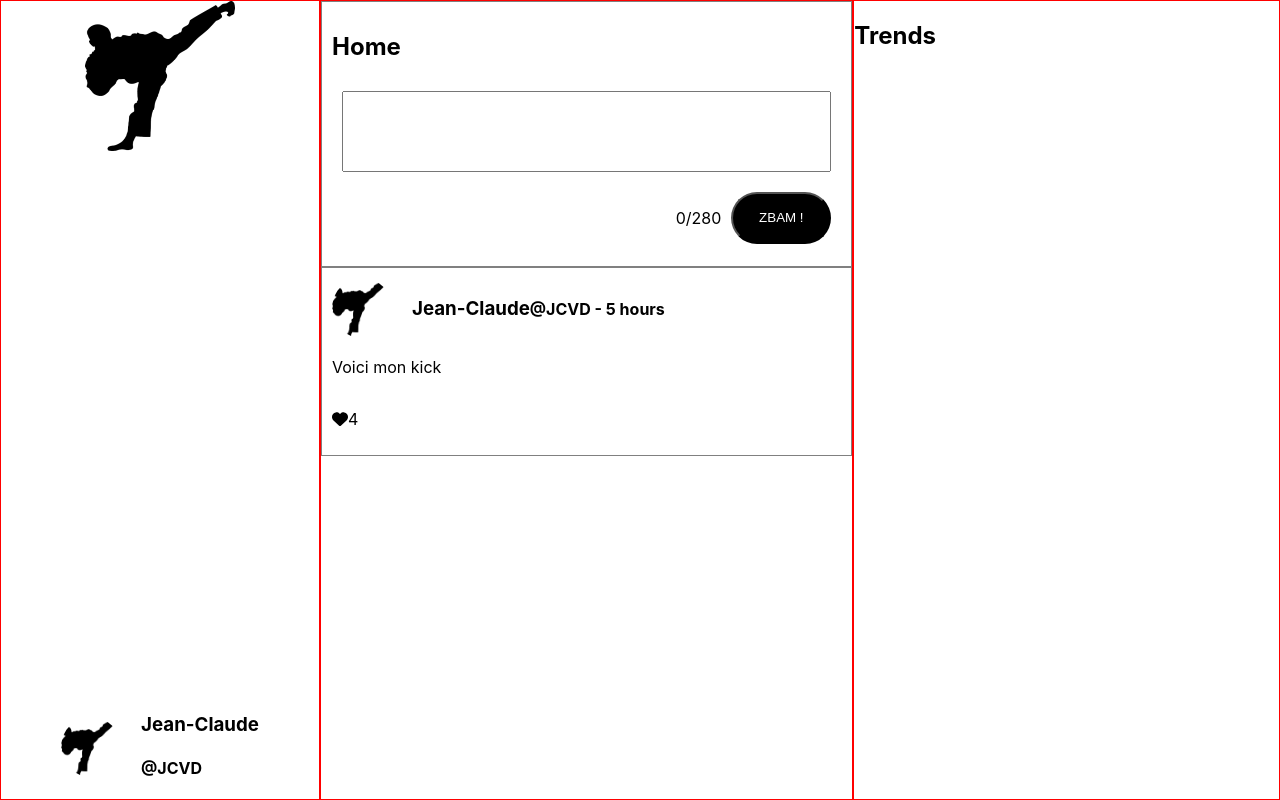
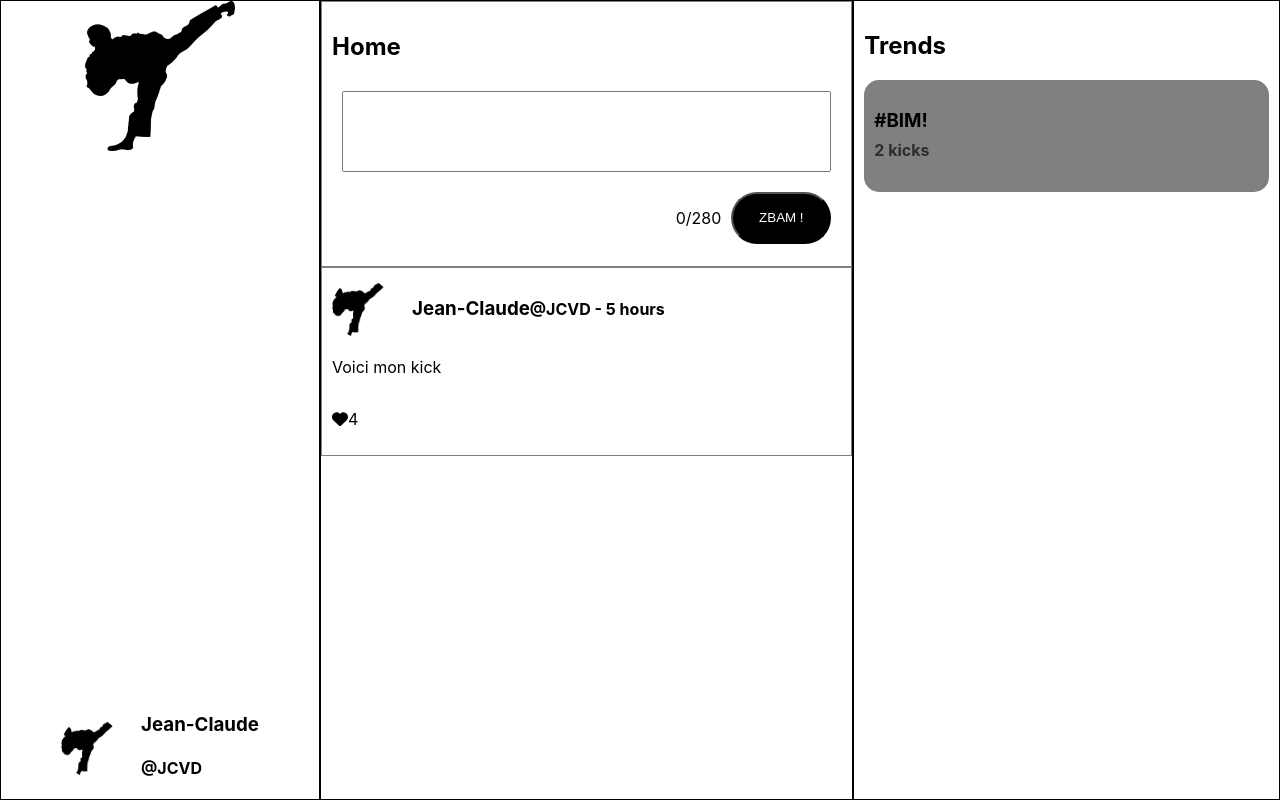
Before and after one commit to pfbouquet/hackatweet-frontend, a Next.js app: page /home in a window 1280 px wide. Built offline with nearby package versions, Linux system fonts and the light colour scheme.

Commit message:
base front home ok > à fignoler

```diff
--- a/components/Home.js
+++ b/components/Home.js
@@ -1,5 +1,6 @@
 import styles from '../styles/Home.module.css';
 import Kick from './Kick'
+import Trend from './Trend'
 
 function Home() {
 
@@ -36,8 +37,10 @@ function Home() {
 
       <div className={styles.rightContainer}>
         <h2>Trends</h2>
+          <div className={styles.blockTrends}>
+            <Trend />
 
-
+          </div>
       </div>
     </div>
   );
--- a/components/Kick.js
+++ b/components/Kick.js
@@ -1,6 +1,6 @@
 import styles from '../styles/Kick.module.css'
 import { FontAwesomeIcon } from '@fortawesome/react-fontawesome';
-import { faHeart} from '@fortawesome/free-solid-svg-icons';
+import { faHeart } from '@fortawesome/free-solid-svg-icons';
 
 function Kick(){
 
--- a/components/Trend.js
+++ b/components/Trend.js
@@ -1,17 +1,14 @@
-import styles from '../styles/Kick.module.css'
-import { FontAwesomeIcon } from '@fortawesome/react-fontawesome';
-import { faHeart} from '@fortawesome/free-solid-svg-icons';
+import styles from '../styles/Trend.module.css'
 
 function Kick(){
 
     return (
         <>
-            <div className={styles.blockTrends}>
+            <div className={styles.eachTrend}>
                 <h3>#BIM!</h3>
-                <h4>2 kicks</h4>
+                <h4 className={styles.h4}>2 kicks</h4>
             </div>
         </>
-
     )
 
 }
--- a/styles/Home.module.css
+++ b/styles/Home.module.css
@@ -8,7 +8,7 @@
 
 /* global css > grid */
 .leftContainer{
-    border: solid 1px red;
+    border: solid 1px black;
     grid-row-start: 1;
     grid-row-end: 13;
     grid-column-start: 1;
@@ -20,7 +20,7 @@
 }
 
 .middleContainer{
-    border: solid 1px red;
+    border: solid 1px black;
     grid-row-start: 1;
     grid-row-end: 13;
     grid-column-start: 4;
@@ -31,13 +31,14 @@
 }
 
 .rightContainer{
-    border: solid 1px red;
+    border: solid 1px black;
     grid-row-start: 1;
     grid-row-end: 13;
     grid-column-start: 9;
     grid-column-end: 13;
     display: flex;
     flex-direction: column;
+    padding: 10px;
 }
 
 /* left css */
@@ -59,10 +60,6 @@
     margin-right: 20px;
     background-color: white;
     border-radius: 50px;
-}
-
-.txtLogin{
-
 }
 
 
@@ -121,4 +118,6 @@
 /* right css */
 .blockTrends{
     background-color: grey;
+    padding: 10px;
+    border-radius: 15px;
 }
--- a/styles/Trend.module.css
+++ b/styles/Trend.module.css
@@ -0,0 +1,8 @@
+.eachTrend{
+
+}
+
+.h4{
+    color: #2d2d2d;
+    margin-top:-10px
+}
```
